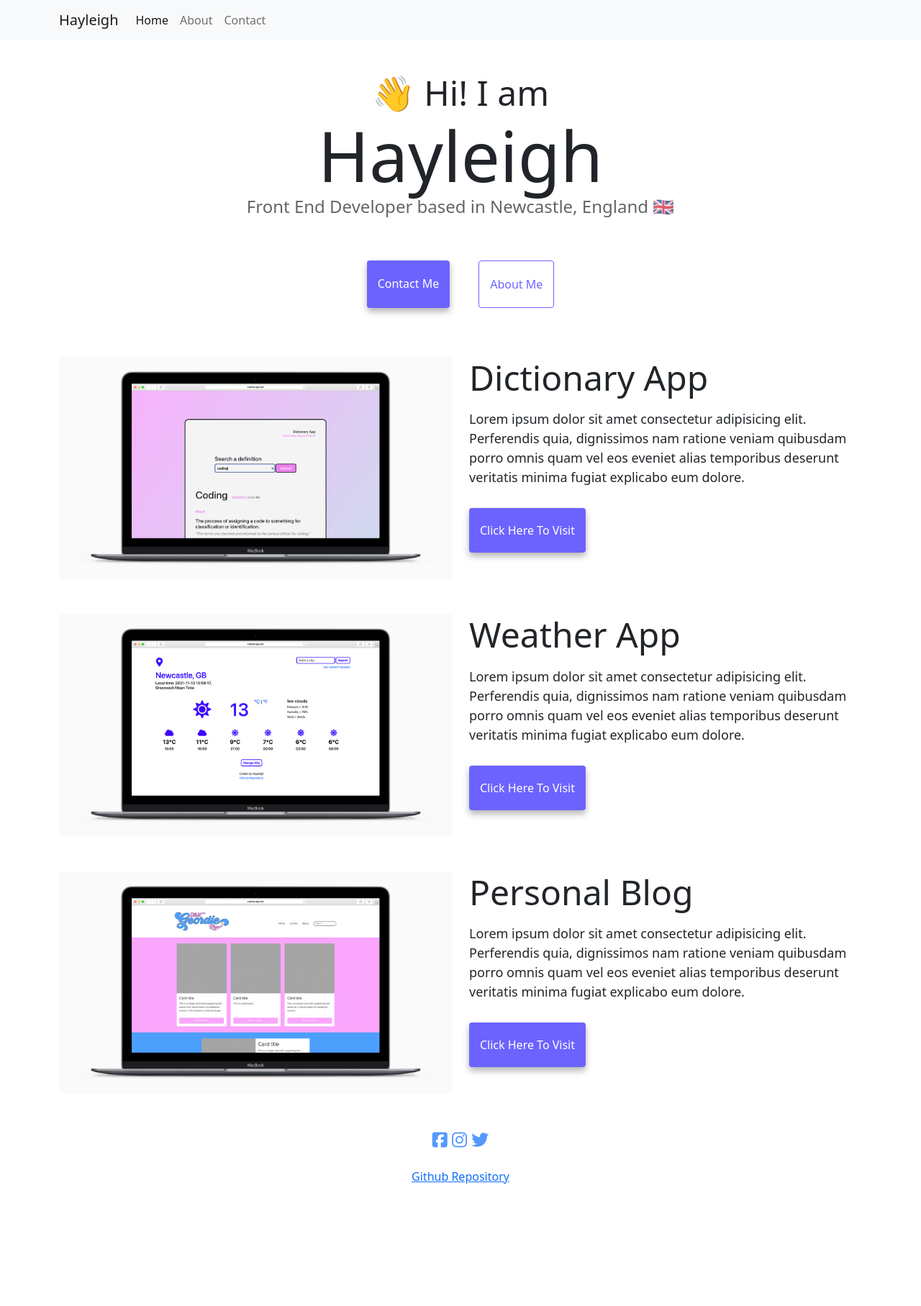
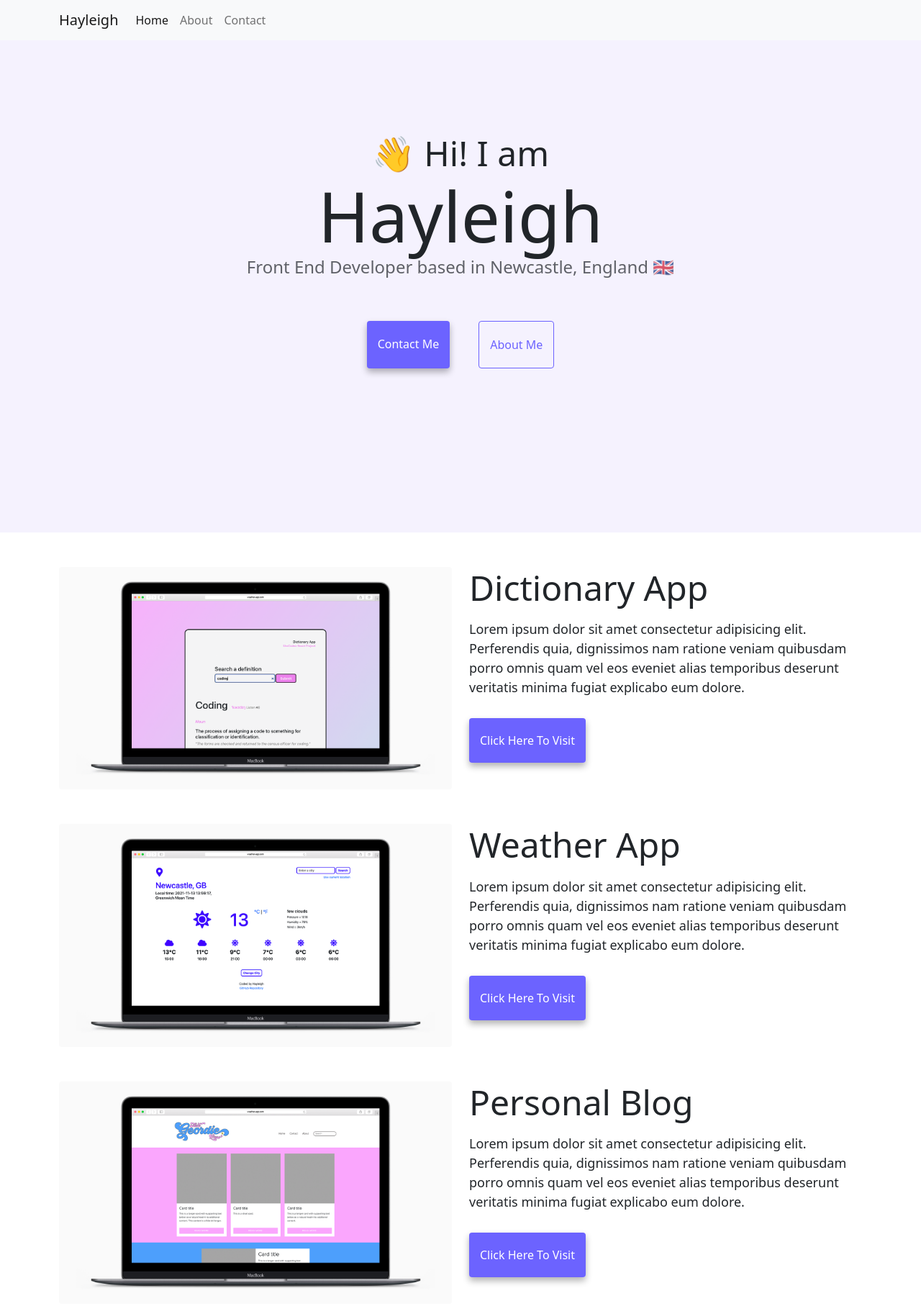
Before and after one commit to hgielyah94/Portfolio, a plain HTML site: page index.html in a window 1280 px wide. Shown: the top 1815 px of the page at 72% size. Before the commit the page ends 1747 px from the top, so only its background shows below. Drawn offline with nearby package versions, Linux system fonts and the light colour scheme.

Commit message:
Hero added

```diff
--- a/index.html
+++ b/index.html
@@ -17,7 +17,6 @@
     <script src="https://kit.fontawesome.com/9ce37e29dc.js" crossorigin="anonymous"></script>
 </head>
 <body>
-
 <nav class="navbar navbar-expand-lg navbar-light bg-light fixed-top">
     <div class="container">
         <a class="navbar-brand" href="/" title="Homepage">Hayleigh</a>
@@ -39,7 +38,9 @@
             </ul>
         </div>
     </div>
-    </nav>
+</nav>ß
+
+    <div class="hero">
         <h2 class="intro-subheading text-center">👋 Hi! I am</h2>
         <h1 class="text-center">Hayleigh</h1>
         <h3 class="text-center">Front End Developer based in Newcastle, England 🇬🇧</h3>
@@ -47,7 +48,9 @@
             <a href="about.html#contact" class="contact-link">Contact Me</a>
             <a href="about.html" class="about-link">About Me</a>
         </div>
-    <div class="container">
+    </div>
+
+    <div class="container main">
         <div class="row mt-5">
             <div class="col-md-6"><img src="images/dictionary-app.png" class="img-fluid rounded homepage-photo" alt="Dictionary Project" ></div>
             <div class="col-md-6 project-description">
--- a/src/style.css
+++ b/src/style.css
@@ -1,7 +1,20 @@
+:root {
+  --primary-color: #6c63ff;
+  --secondary-color: #f5f2fe;
+  --box-shadow: 0 5px 10px rgba(0, 0, 0, 0.3);
+}
 body {
   margin: 0 auto;
-  margin-top: 100px;
-  margin-bottom: 100px;
+}
+
+.hero {
+  background: var(--secondary-color);
+  text-align: center;
+  padding: 160px 20px;
+}
+
+.main {
+  padding-bottom: 50px;
 }
 
 h1,
@@ -23,12 +36,6 @@ h2 {
 h3 {
   font-size: 24px;
   opacity: 0.7;
-}
-
-:root {
-  --primary-color: #6c63ff;
-  --secondary-color: #f5f2fe;
-  --box-shadow: 0 5px 10px rgba(0, 0, 0, 0.3);
 }
 
 .navigation-links {
@@ -101,6 +108,8 @@ p {
 footer {
   text-align: center;
   padding-top: 50px;
+  padding-bottom: 100px;
+  background: var(--secondary-color);
 }
 
 @media (max-width: 576px) {
```
Lines whose indentation alone changed are shown as unchanged.
